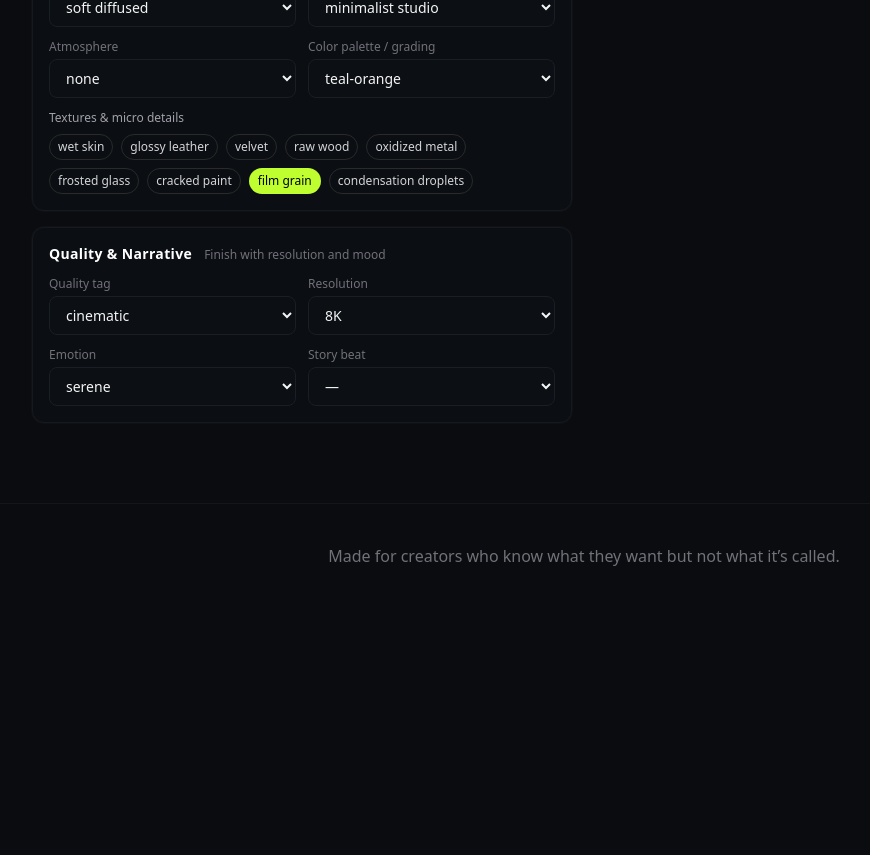
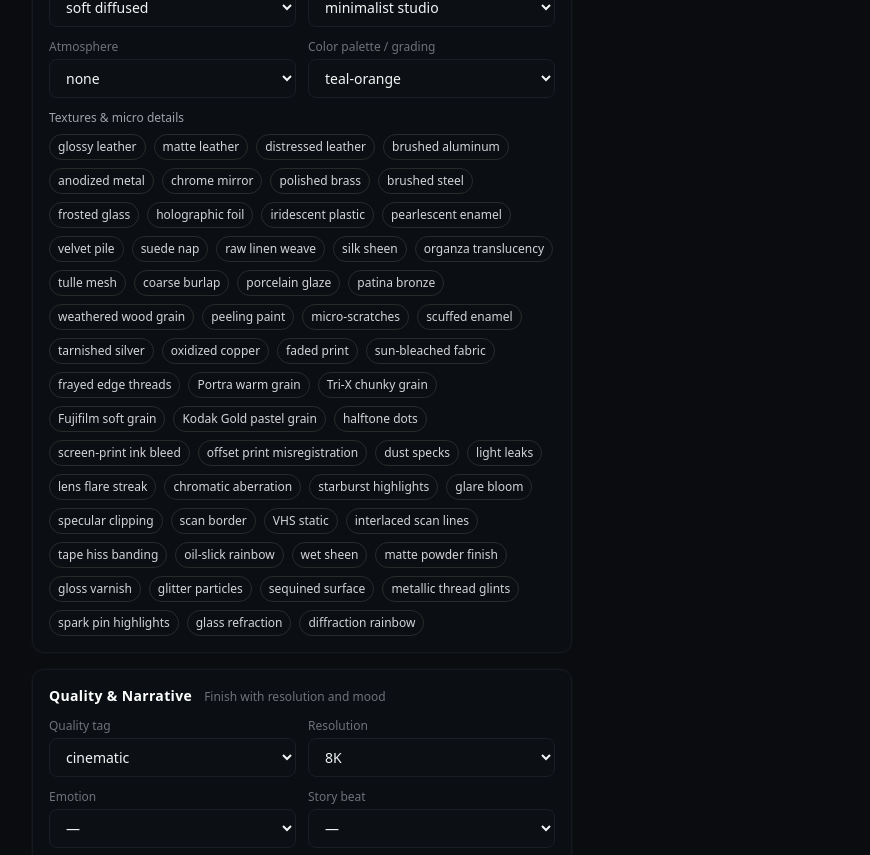
Before and after one commit to Neighbor131/promptcraft, a React (Vite) app: page / in a window 1280 px wide. Shown: the part 1040-1895 px from the top of the page, without its empty margins (56-926 px from the left). Before the commit the page ends 1648 px from the top, so only its background shows below. Built offline with nearby package versions, Linux system fonts and the light colour scheme.

Commit message:
Update PromptCraftApp.jsx
Expanded Textures & Moods for richer cinematic prompts

```diff
--- a/src/PromptCraftApp.jsx
+++ b/src/PromptCraftApp.jsx
@@ -138,15 +138,64 @@ const PALETTES = [
 ];
 
 const TEXTURES = [
-  "wet skin",
   "glossy leather",
-  "velvet",
-  "raw wood",
-  "oxidized metal",
+  "matte leather",
+  "distressed leather",
+  "brushed aluminum",
+  "anodized metal",
+  "chrome mirror",
+  "polished brass",
+  "brushed steel",
   "frosted glass",
-  "cracked paint",
-  "film grain",
-  "condensation droplets"
+  "holographic foil",
+  "iridescent plastic",
+  "pearlescent enamel",
+  "velvet pile",
+  "suede nap",
+  "raw linen weave",
+  "silk sheen",
+  "organza translucency",
+  "tulle mesh",
+  "coarse burlap",
+  "porcelain glaze",
+  "patina bronze",
+  "weathered wood grain",
+  "peeling paint",
+  "micro-scratches",
+  "scuffed enamel",
+  "tarnished silver",
+  "oxidized copper",
+  "faded print",
+  "sun-bleached fabric",
+  "frayed edge threads",
+  "Portra warm grain",
+  "Tri-X chunky grain",
+  "Fujifilm soft grain",
+  "Kodak Gold pastel grain",
+  "halftone dots",
+  "screen-print ink bleed",
+  "offset print misregistration",
+  "dust specks",
+  "light leaks",
+  "lens flare streak",
+  "chromatic aberration",
+  "starburst highlights",
+  "glare bloom",
+  "specular clipping",
+  "scan border",
+  "VHS static",
+  "interlaced scan lines",
+  "tape hiss banding",
+  "oil-slick rainbow",
+  "wet sheen",
+  "matte powder finish",
+  "gloss varnish",
+  "glitter particles",
+  "sequined surface",
+  "metallic thread glints",
+  "spark pin highlights",
+  "glass refraction",
+  "diffraction rainbow"
 ];
 
 const QUALITY_TAGS = [
@@ -160,12 +209,46 @@ const QUALITY_TAGS = [
 const RESOLUTIONS = ["4K", "8K", "print-ready"];
 
 const EMOTIONS = [
-  "tense",
-  "serene",
-  "melancholic",
-  "romantic",
-  "mysterious",
-  "ecstatic"
+  "runway drama",
+  "editorial minimalism",
+  "couture surrealism",
+  "street-style candid",
+  "vintage Vogue opulence",
+  "032c irreverence",
+  "Purple Fashion grit",
+  "mall-portrait nostalgia",
+  "backstage chaos",
+  "museum stillness",
+  "golden hour intimacy",
+  "blue hour melancholy",
+  "neon noir",
+  "overcast soft drama",
+  "harsh noon realism",
+  "misty dawn calm",
+  "thunderstorm tension",
+  "monsoon humidity",
+  "heatwave shimmer",
+  "arctic clarity",
+  "Y2K gloss",
+  "’90s portrait studio",
+  "’80s synthwave glow",
+  "’70s Kodachrome pop",
+  "’60s Technicolor cheer",
+  "’50s Polaroid warmth",
+  "early digital harshness",
+  "VHS home-video softness",
+  "film still suspense",
+  "grainy documentary truth",
+  "luxury product heroism",
+  "forbidden romance tension",
+  "undercover secrecy",
+  "celebration euphoria",
+  "protest urgency",
+  "industrial grit",
+  "deserted urban quiet",
+  "seaside nostalgia",
+  "high-stakes glamour",
+  "melancholic reflection"
 ];
 
 const STORY_BEATS = [
```
